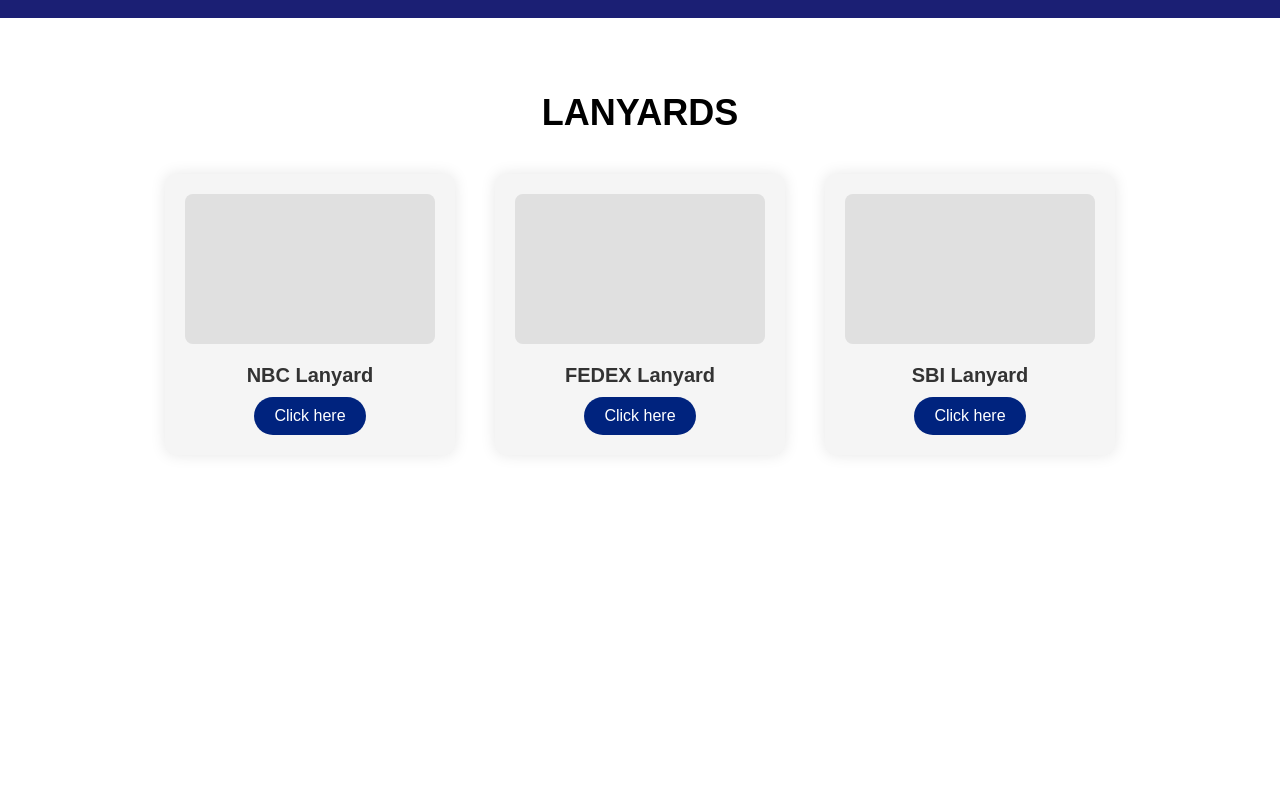
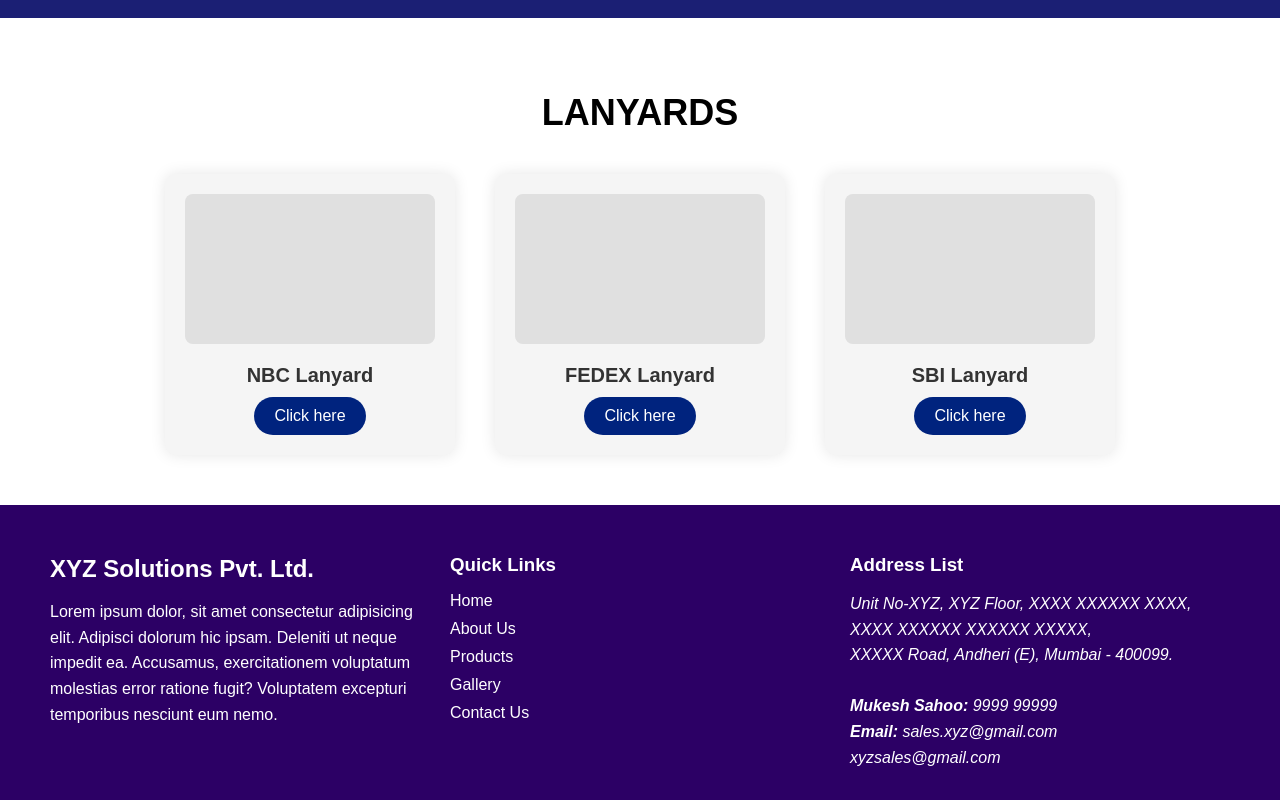
Before and after one commit to Abhasjaiswal/Client-Project-, a React (Create React App) app: page / in a window 1280 px wide. Shown: the part 1957-2757 px from the top of the page. Before the commit the page ends 2462 px from the top, so only its background shows below. Built offline with nearby package versions, Linux system fonts and the light colour scheme.

Commit message:
added footer

```diff
--- a/src/App.js
+++ b/src/App.js
@@ -4,6 +4,7 @@ import Identity from "./Components/Identity/Identity";
 import OurServices from "./Components/OurServices/Services";
 import Solutions from "./Components/Solutions/Solutions";
 import Lanyards from "./Components/Lanyards/Lanyards";
+import Footer from "./Components/Footer/Footer";
 function App() {
   return (
     <div className="App">
@@ -12,6 +13,7 @@ function App() {
       <OurServices />
       <Solutions />
       <Lanyards/>
+      <Footer />
     </div>
   );
 }
--- /dev/null
+++ b/src/Components/Footer/Footer.jsx
@@ -0,0 +1,41 @@
+import React from 'react';
+import './styles.css';
+
+const Footer = () => {
+  return (
+    <footer className="footer">
+      <div className="footer-container">
+        <div className="footer-section">
+          <h2>XYZ Solutions Pvt. Ltd.</h2>
+          <p>
+            Lorem ipsum dolor, sit amet consectetur adipisicing elit. Adipisci dolorum hic ipsam. Deleniti ut neque impedit ea. Accusamus, exercitationem voluptatum molestias error ratione fugit? Voluptatem excepturi temporibus nesciunt eum nemo.
+          </p>
+        </div>
+        <div className="footer-section">
+          <h3>Quick Links</h3>
+          <ul>
+            <li><a href="#">Home</a></li>
+            <li><a href="#">About Us</a></li>
+            <li><a href="#">Products</a></li>
+            <li><a href="#">Gallery</a></li>
+            <li><a href="#">Contact Us</a></li>
+          </ul>
+        </div>
+        <div className="footer-section">
+          <h3>Address List</h3>
+          <address>
+            Unit No-XYZ, XYZ Floor, XXXX XXXXXX XXXX,<br />
+            XXXX XXXXXX XXXXXX XXXXX,<br />
+            XXXXX Road, Andheri (E), Mumbai - 400099.<br /><br />
+
+            <strong>Mukesh Sahoo:</strong> 9999 99999<br />
+            <strong>Email:</strong> <a href="mailto:sales.colourxpress@gmail.com">sales.xyz@gmail.com</a><br />
+            <a href="mailto:colourxpress9@gmail.com">xyzsales@gmail.com</a>
+          </address>
+        </div>
+      </div>
+    </footer>
+  );
+};
+
+export default Footer;
--- /dev/null
+++ b/src/Components/Footer/styles.css
@@ -0,0 +1,68 @@
+.footer {
+    background-color: #2c0065;
+    color: #fff;
+    padding: 20px 0;
+  }
+
+  .footer-container {
+    display: flex;
+    flex-wrap: wrap;
+    justify-content: space-around;
+    align-items: flex-start;
+    max-width: 1200px;
+    margin: 0 auto;
+  }
+
+  .footer-section {
+    flex: 1;
+    min-width: 250px;
+    margin: 10px;
+  }
+
+  .footer h2, .footer h3 {
+    margin-bottom: 15px;
+  }
+
+  .footer p, .footer address {
+    line-height: 1.6;
+  }
+
+  .footer ul {
+    list-style: none;
+    padding: 0;
+  }
+
+  .footer ul li {
+    margin-bottom: 10px;
+  }
+
+  .footer ul li a {
+    color: #fff;
+    text-decoration: none;
+    transition: color 0.3s;
+  }
+
+  .footer ul li a:hover {
+    color: #ccc;
+  }
+
+  .footer address a {
+    color: #fff;
+    text-decoration: none;
+  }
+
+  .footer address a:hover {
+    color: #ccc;
+  }
+
+  @media (max-width: 768px) {
+    .footer-container {
+      flex-direction: column;
+      align-items: center;
+    }
+
+    .footer-section {
+      text-align: center;
+      max-width: 90%;
+    }
+  }
```
